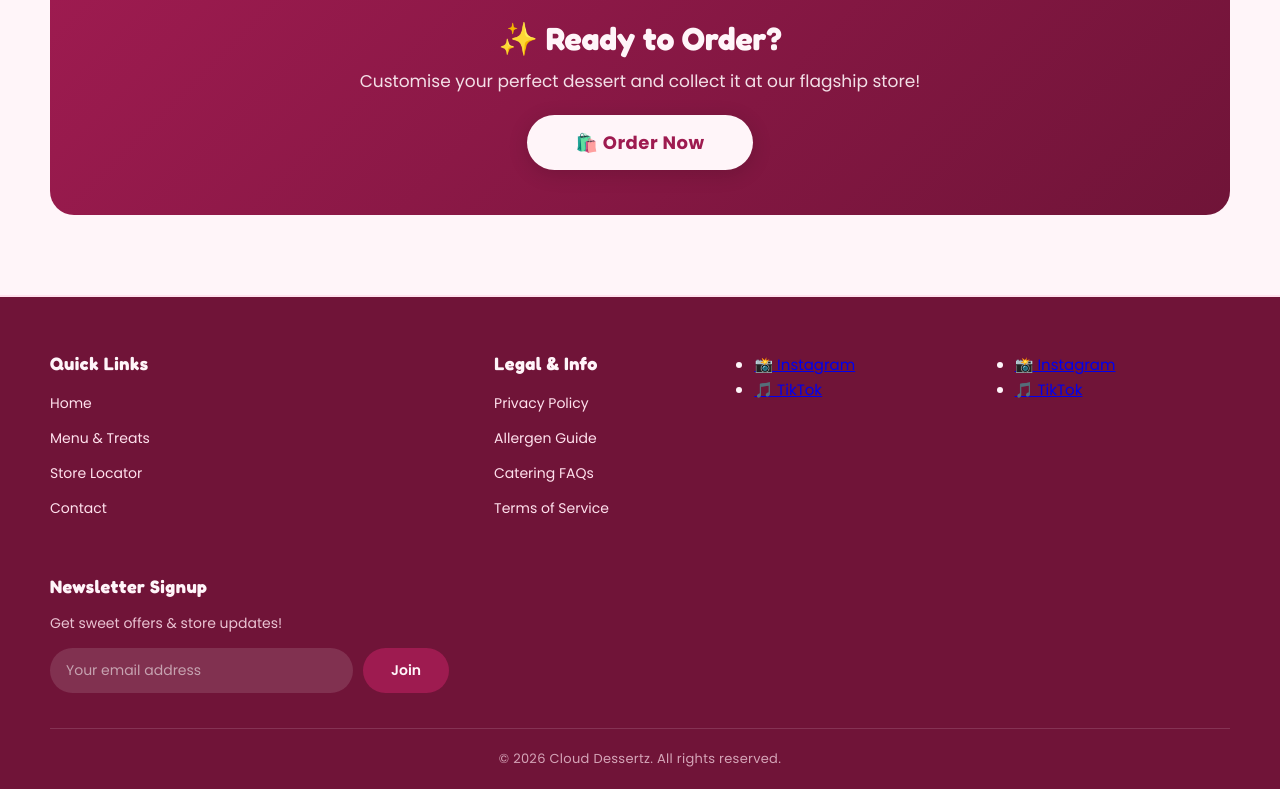
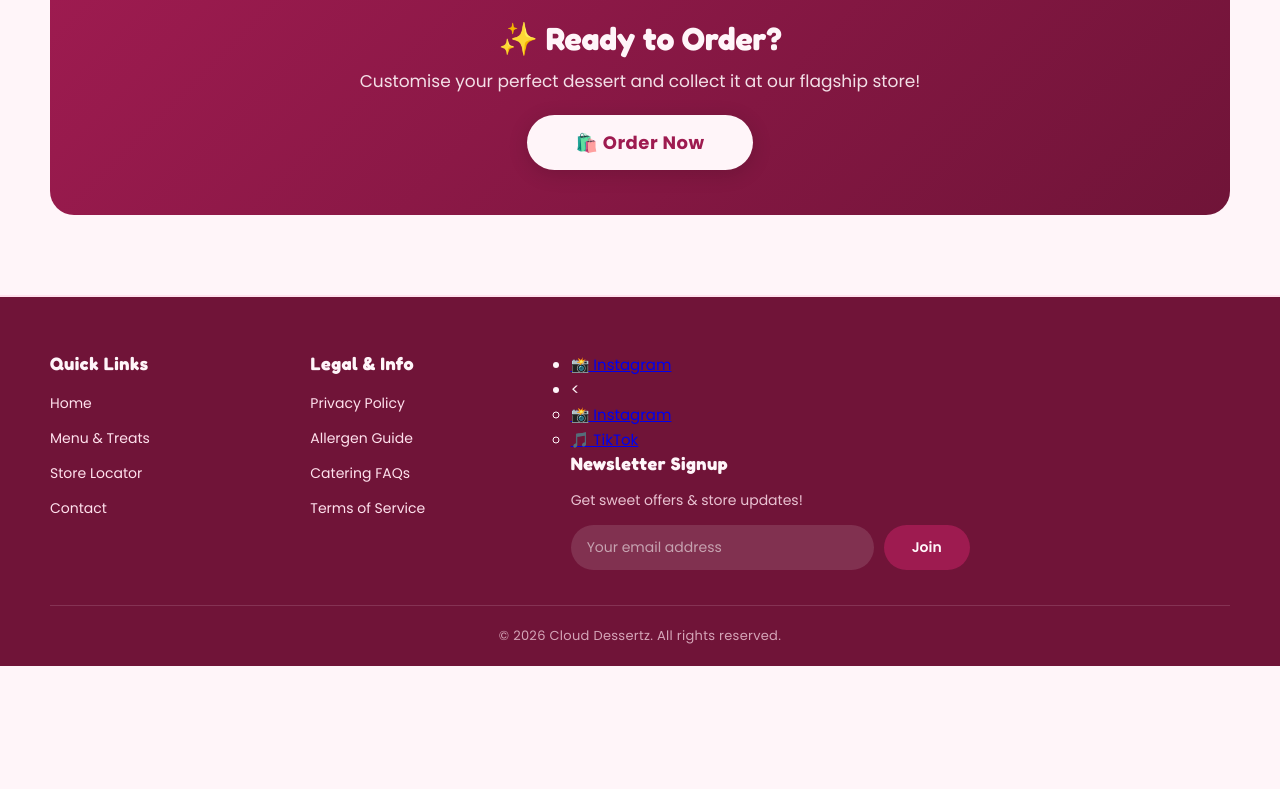
Before and after one commit to Musa6571/cloud-dessertz, a plain HTML site: page make-your-own.html in a window 1280 px wide. Shown: the part 2384-3173 px from the top of the page. After the commit the page ends 3050 px from the top, so only its background shows below. Drawn offline with Linux system fonts and the light colour scheme.

Commit message:
Update make-your-own.html

```diff
--- a/make-your-own.html
+++ b/make-your-own.html
@@ -341,8 +341,7 @@
             <!-- Column 3: Social & Contact -->
            <ul class="social-links">
     <li><a href="https://www.instagram.com/cloud_dessertz?utm_source=qr&igsh=eTgwcXcwZnR4dnI=" target="_blank" rel="noopener noreferrer">📸 Instagram</a></li>
-    <li><a href="https://www.tiktok.com/@cloud.dessertz" target="_blank" rel="noopener noreferrer">🎵 TikTok</a></li>
-</ul><ul class="social-links">
+    <li><<ul class="social-links">
     <li><a href="https://www.instagram.com/cloud_dessertz?utm_source=qr&igsh=eTgwcXcwZnR4dnI=" target="_blank" rel="noopener noreferrer">📸 Instagram</a></li>
     <li><a href="https://www.tiktok.com/@cloud.dessertz" target="_blank" rel="noopener noreferrer">🎵 TikTok</a></li>
 </ul>
```
